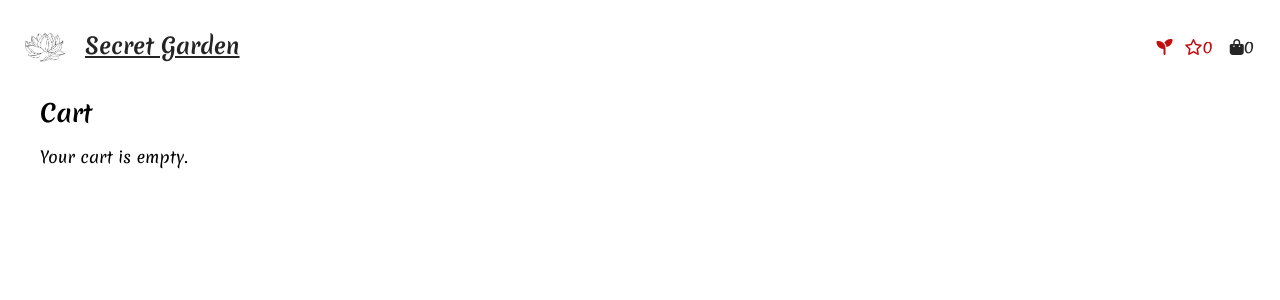
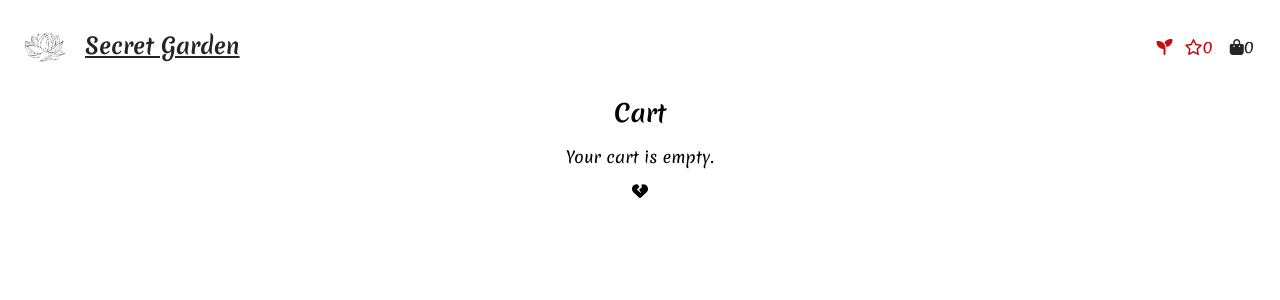
Before and after one commit to Diana-Chassot/flowers, a React (Create React App) app: page /cart in a window 1280 px wide. Shown: the top 300 px of the page. Built offline with nearby package versions, Linux system fonts and the light colour scheme.

Commit message:
changed favicon added broken heart to empty cart

```diff
--- a/src/components/Cart.jsx
+++ b/src/components/Cart.jsx
@@ -57,6 +57,7 @@ function Cart({ items = [], setItems, type }) {
       <div className="empty-cart">
         <h2>{type === "shopping-cart" ? "Cart" : "Favorites"}</h2>
         <p>Your {type === "shopping-cart" ? "cart" : "favorites"} is empty.</p>
+        <i className="fa-solid fa-heart-crack"></i>
       </div>
     );
   };
--- a/src/styles/components.scss
+++ b/src/styles/components.scss
@@ -58,6 +58,9 @@
   .card-wrapper,
   .empty-cart {
     margin-top: 100px;
+  }
+  .empty-cart{
+    text-align: center;
   }
   .card {
     @include flex-justify-between;
```
Also changed, not shown: 1 other file (tests, documents, lock files or other folders).
